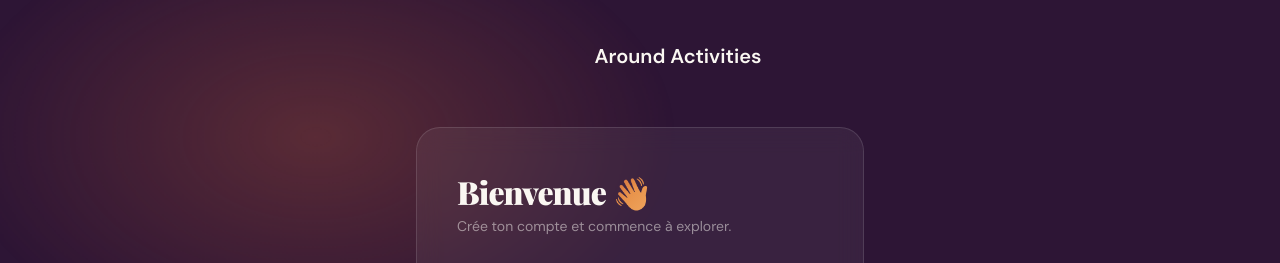
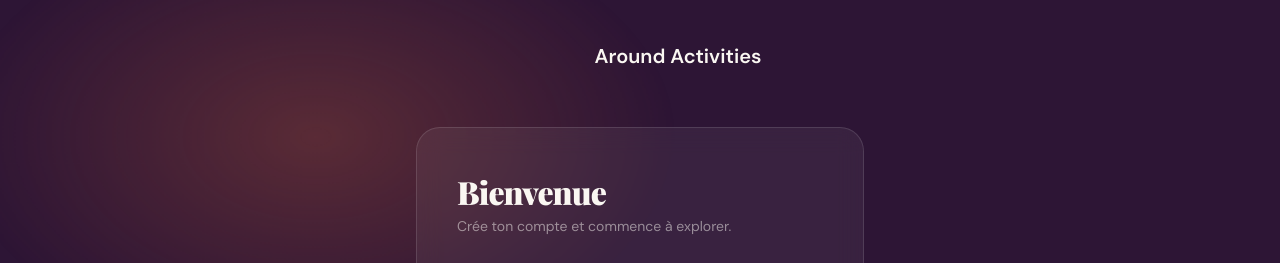
Before and after one commit to kourasoumare/frontend-Around-Activities-V2, a Next.js app: page /inscription in a window 1280 px wide. Shown: the top 263 px of the page. Built offline with nearby package versions, Linux system fonts and the light colour scheme; grey boxes are pictures that could not be loaded.

Commit message:
feat : derniere des dernieres promis

```diff
--- a/src/app/inscription/page.tsx
+++ b/src/app/inscription/page.tsx
@@ -95,7 +95,7 @@ export default function InscriptionPage() {
         <div style={{ background: "rgba(255,255,255,0.06)", border: "1px solid rgba(255,255,255,0.12)", borderRadius: "1.5rem", padding: "2.5rem", backdropFilter: "blur(12px)" }}>
           <h1 className="font-head font-black tracking-tight mb-1" style={{ fontSize: "2rem", color: "#FAF7F2" }}>
             Bienvenue{" "}
-            <span style={{ background: "linear-gradient(135deg, #C4603A, #E8924A, #F0A860)", WebkitBackgroundClip: "text", backgroundClip: "text", WebkitTextFillColor: "transparent", color: "transparent" }}>👋</span>
+            <span style={{ background: "linear-gradient(135deg, #C4603A, #E8924A, #F0A860)", WebkitBackgroundClip: "text", backgroundClip: "text", WebkitTextFillColor: "transparent", color: "transparent" }}></span>
           </h1>
           <p style={{ color: "rgba(250,247,242,0.5)", fontSize: "0.875rem", marginBottom: "2rem" }}>Crée ton compte et commence à explorer.</p>
 
```
